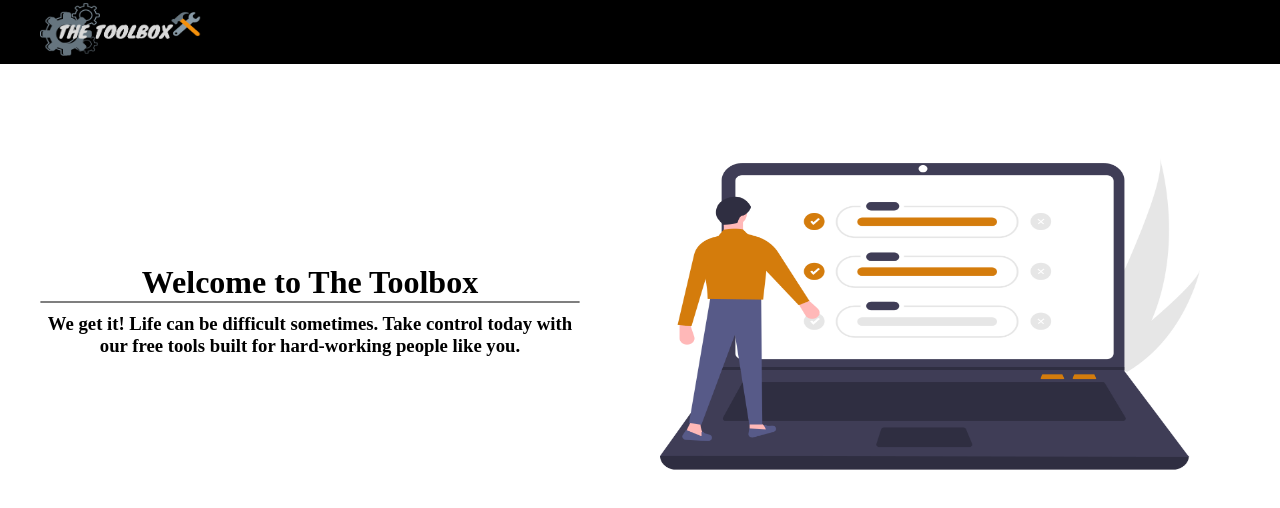
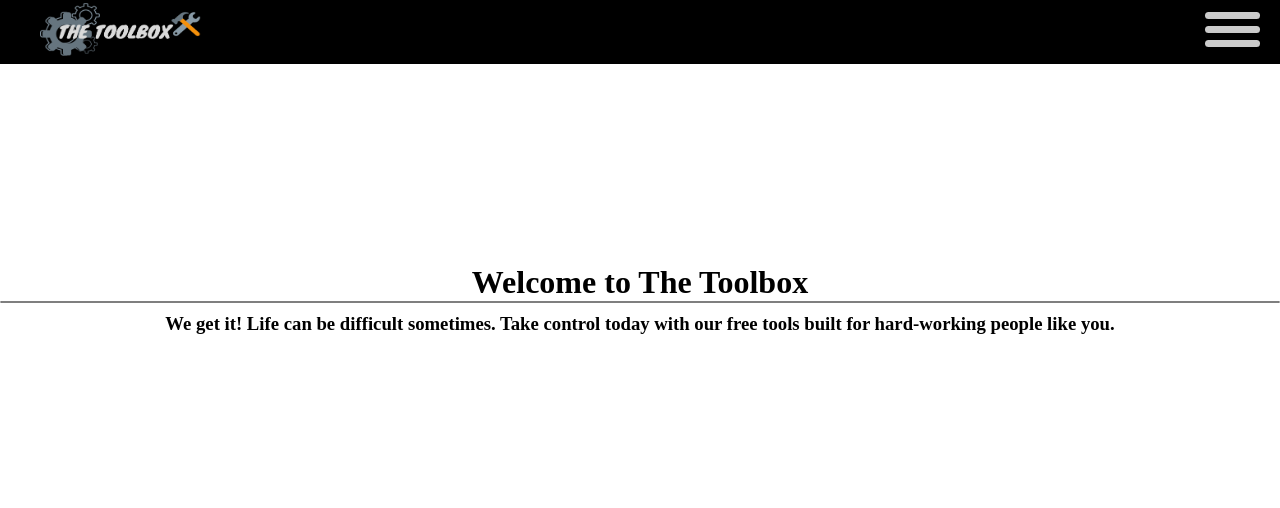
Before and after one commit to MatthewPalmer9/thetoolbox, a React (Create React App) app: page / in a window 1280 px wide. Shown: the top 508 px of the page. Built offline with nearby package versions, Linux system fonts and the light colour scheme.

Commit message:
added an animated navigation bar. Additional styling is needed for nav links.

```diff
--- a/src/components/Index.jsx
+++ b/src/components/Index.jsx
@@ -12,9 +12,6 @@ export default class Index extends Component {
                     <div id="header-split"></div>
                     <h3>We get it! Life can be difficult sometimes. Take control today with our free tools built for hard-working people like you.</h3>
                 </div>
-                <div className="undraw-laptop">
-                    <img src="./laptop.png"></img>
-                </div>
             </div>
         )
     }
--- a/src/components/Navbar.jsx
+++ b/src/components/Navbar.jsx
@@ -1,12 +1,45 @@
 import React, { PureComponent } from 'react';
 
 export default class Navbar extends PureComponent {
+
+    componentDidMount(){
+        const menuToggle = document.querySelector("#menu-toggle");
+        const activeElements = document.querySelectorAll(".active-element");
+        const mainLogo = document.querySelector(".brand");
+        mainLogo.style.zIndex = "3000";
+
+
+        const toggledMenu = menuToggle.addEventListener("click", () => {
+            for(let i = 0; i < activeElements.length; i++) {
+                activeElements[i].classList.toggle("active");
+            }
+        });
+    }
+
     render() {
         return (
             <>
-                <nav>
+                <nav className="navbar">
                     <div className="brand">
                         <a href="/"><img src="./logo.png"></img></a>
+                    </div>
+                    {/* Nav Menu */}
+                    <div className="masthead active-element">
+                        <div id="menu-toggle" class="menu-toggle active-element">
+                            <div className="one"></div>
+                            <div className="two"></div>
+                            <div className="three"></div>
+                        </div>
+                    </div>
+                    {/* Nav Links */}
+                    <div className="main-nav-list active-element">
+                        <ul>
+                            <li><a href="/">Demo Reel</a></li>
+                            <li><a href="/">Faces</a></li>
+                            <li><a href="/" className="mobile-hide">Blog</a></li>
+                            <li><a href="/" className="active-link">About</a></li>
+                            <li><a href="/">Contact</a></li>
+                        </ul>
                     </div>
                 </nav>
             </>
--- a/src/styles/index.css
+++ b/src/styles/index.css
@@ -1,30 +1,139 @@
 .lp-container {
     display: grid;
-    grid-template-columns: 1fr 1fr;
+    grid-template-columns: 1fr;
 }
 
 #header-split {
     margin-bottom: 10px;
     border: 1px solid rgba(0, 0, 0, 0.5);
     border-radius: 20px;
-    max-width: 800px;
+    max-width: 100vw;
 }
 
 .lp-container-header {
     display: block;
     margin: 100px 0 0 0;
-    padding-left: 40px;
-}
-
-.undraw-laptop img {
-    margin-top: 50px;
-    height: 400px;
-    width: 700px;
 }
 
 h3 {
     text-align: center;
 }
+
+/* Navbar Concerns */
+.masthead {
+    /* Both are necessary to keep the #menu-toggle visible when nav list is active / open */
+    position: absolute;
+    z-index: 1000;
+    /****************************/
+
+    display: flex;
+    top: 12px;
+    right: 20px;
+    /* align-items: baseline; */
+}
+
+.menu-toggle {
+    cursor: pointer;
+    width: 55px;
+    z-index: 3;
+}
+
+.menu-toggle div {
+    background-color: #ccc;
+    border-radius: 25px;
+    box-shadow: 0px 3px 13px rgba(0,0,0,.3);
+    height: 7px;
+    transition-duration: 250ms;
+    transition-timing-function: cubic-bezier(.13,.24,.35,1.64);
+}
+
+.menu-toggle .one,
+.menu-toggle .two {
+    margin-bottom: 7px;
+}
+
+.main-nav.list::before,
+.main-nav-list::after {
+    background-color: #000000;
+    content: "";
+    position: absolute;
+    top: 0;
+    height: 100vh;
+    width: 0vw;
+    transition: all 100ms ease-in-out 300ms;
+}
+
+.main-nav-list::before {
+    left: 0;
+}
+
+.main-nav-list::after {
+    right: 0;
+}
+
+.main-nav-list ul {
+    position: absolute;
+    top: -30%;
+    left: 50%;
+    transform: translate(-50%,-50%);
+    transition-duration: 300ms;
+    transition-timing-function: ease-in-out;
+    z-index: 2000;
+}
+
+.main-nav-list a {
+    display: block;
+    font-size: 2rem;
+    letter-spacing: 3px;
+    margin-bottom: 15px;
+    opacity: 0;
+    text-align: center;
+    text-transform: uppercase;
+    transition-delay: 130ms;
+}
+
+.main-nav-list .mobile-hide { /** Hides the link when viewing size on mobile devices. **/
+    display: none;
+}
+
+.masthead.active h1 {
+    text-shadow: 0px 3px 3px rgba(0,0,0,.4);
+}
+
+.menu-toggle.active .one {
+    box-shadow: 0px 3px 13px rgba(0,0,0,.4);
+    transform: translate(0, 14px) rotate(45deg);
+}
+
+.menu-toggle.active .two {
+    background-color: transparent;
+    box-shadow: none;
+    transform: translateX(-55px);
+}
+
+.menu-toggle.active .three {
+    box-shadow: 0px 3px 13px rgba(0,0,0,.4);
+    transform: translate(0, -14px) rotate(-45deg);
+}
+
+.main-nav-list.active::before,
+.main-nav-list.active::after {
+    width: 100vw;
+}
+
+.main-nav-list.active ul{
+    top: 50%;
+    transform: translate(-50%,-50%);
+    transition-delay: 560ms;
+    transition-duration: 240ms;
+    transition-timing-function: cubic-bezier(.1, .2, .3, 1.4);
+}
+
+.main-nav-list.active a{
+    transition-delay: 600ms;
+    opacity: 1;
+}
+
 
 /* Media Queries */
 @media screen and (max-width: 1200px) {
--- a/src/styles/temp.css
+++ b/src/styles/temp.css
@@ -20,6 +20,14 @@ h1 {
     font-size: 24px;
 }
 
-nav {
+.navbar {
+    display: flex;
+    color: white;
     background-color: black;
 }
+
+.nav {
+    position: absolute;
+    top: 20px;
+    right: 20px;
+}
```
Also changed, not shown: public/laptop.png (deleted).
